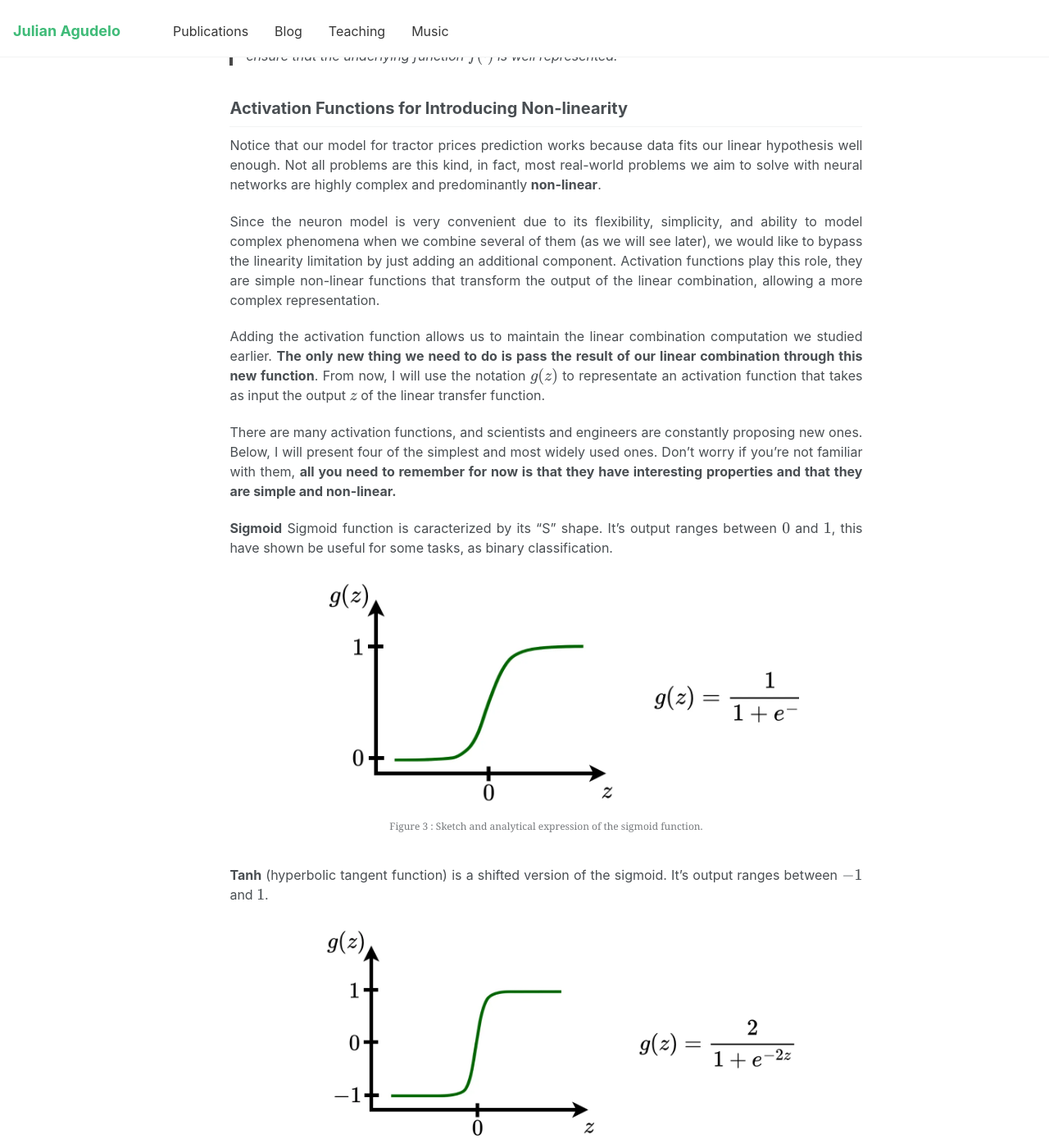
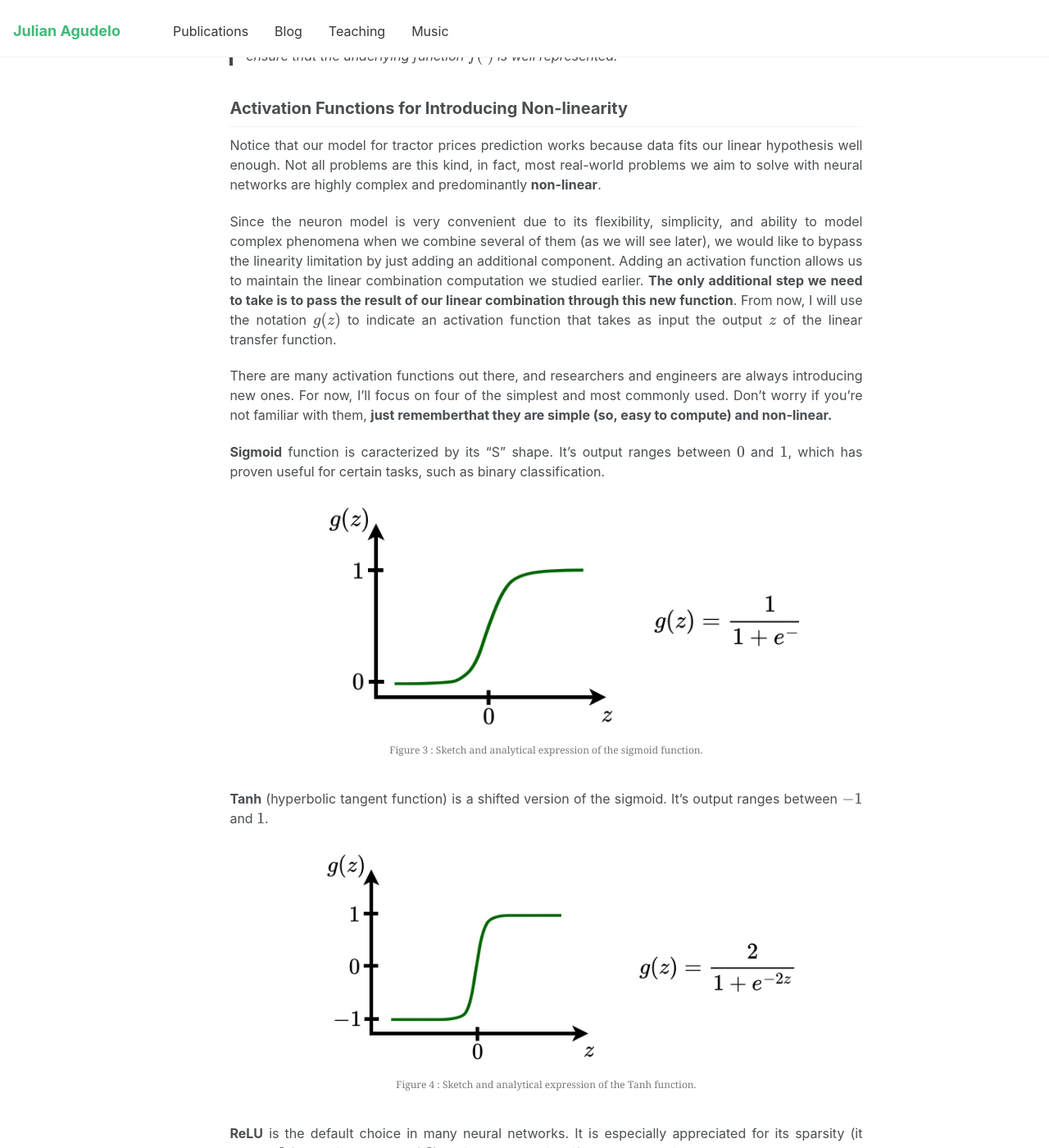
Before and after one commit to JulAgu/JulAgu.github.io, a Jekyll site: the page built from _posts/2025-11-01-NN.md, in a window 1280 px wide and 1400 px high, scrolled down 4452 px. Shown: the whole window at 82% size. Built offline with Jekyll 4.4.1, drawn with Linux system fonts in a browser that asks for light colours; some of the changed text lies outside the part shown.

Commit message:
small changes

```diff
--- a/_posts/2025-11-01-NN.md
+++ b/_posts/2025-11-01-NN.md
@@ -67,7 +67,7 @@ $$
 To figure out how a neuron can help us solve problems, let's jump right into a practical example.
 
 ### An artificial neuron in action
-Imagine that you are a farmer who wants to value his tractor in order to put it up for sale. You have the intuition that tractor prices depend in some way on \\(x_1\\), the engine size in \\(\text{cm}^3\\); \\(x_2\\), the number of kilometers driven; and \\(x_3\\), the number of hectares it can till per hour. This means assuming the existence of a \\(f(x_1, x_2, x_3)\\) that give us the price of a tractor, \\(y\\), you can go back to the problem formulation if you need.
+Imagine that you are a farmer who wants to value his tractor in order to put it up for sale. You have the intuition that tractor prices depend in some way on \\(x_1\\), the engine size in \\(\text{cm}^3\\); \\(x_2\\), the number of kilometers driven; and \\(x_3\\), the number of hectares it can till per hour. This means assuming the existence of a \\(f(x_1, x_2, x_3)\\) that give us the price of a tractor, \\(y\\). You can go back to the problem formulation if you need.
 
 To model this, the most natural approach is to try a simple linear combination of the inputs, we can use a neuron where the transfer function is a standard linear regression. Notice that I add \\(x_0 = 1\\) to make bias compatible with the summation, this is just a notation precision.
 
@@ -133,14 +133,12 @@ This way, your tractor, equipped with a **5 000** \\(\text{cm}^3\\) engine, **10
 ## Activation Functions for Introducing Non-linearity
 Notice that our model for tractor prices prediction works because data fits our linear hypothesis well enough. Not all problems are this kind, in fact, most real-world problems we aim to solve with neural networks are highly complex and predominantly **non-linear**.
 
-Since the neuron model is very convenient due to its flexibility, simplicity, and ability to model complex phenomena when we combine several of them (as we will see later), we would like to bypass the linearity limitation by just adding an additional component. Activation functions play this role, they are simple non-linear functions that transform the output of the linear combination, allowing a more complex representation.
+Since the neuron model is very convenient due to its flexibility, simplicity, and ability to model complex phenomena when we combine several of them (as we will see later), we would like to bypass the linearity limitation by just adding an additional component. Adding an activation function allows us to maintain the linear combination computation we studied earlier. **The only additional step we need to take is to pass the result of our linear combination through this new function**. From now, I will use the notation \\(g(z)\\) to indicate an activation function that takes as input the output \\(z\\) of the linear transfer function.
 
-Adding the activation function allows us to maintain the linear combination computation we studied earlier. **The only new thing we need to do is pass the result of our linear combination through this new function**. From now, I will use the notation \\(g(z)\\) to representate an activation function that takes as input the output \\(z\\) of the linear transfer function.
-
-There are many activation functions, and scientists and engineers are constantly proposing new ones. Below, I will present four of the simplest and most widely used ones. Don't worry if you're not familiar with them, **all you need to remember for now is that they have interesting properties and that they are simple and non-linear.**
+There are many activation functions out there, and researchers and engineers are always introducing new ones. For now, I’ll focus on four of the simplest and most commonly used. Don't worry if you're not familiar with them, **just rememberthat they are simple (so, easy to compute) and non-linear.**
 
 **Sigmoid**
-Sigmoid function is caracterized by its "S" shape. It's output ranges between \\(0\\) and \\(1\\), this have shown be useful for some tasks, as binary classification.
+function is caracterized by its "S" shape. It's output ranges between \\(0\\) and \\(1\\), which has proven useful for certain tasks, such as binary classification.
 
 <figure>
   <img src="{{base_path}}/images/NN/sigmoid.webp" alt="A simple neuron representing the OR fucntion" style="width:80%" />
@@ -156,7 +154,7 @@ Sigmoid function is caracterized by its "S" shape. It's output ranges between \\
 </figure>
 
 **ReLU**
-is the default choice in many architectures in many neural networks. Its computing cost is low and it's sparsity (It's \\(0\\) for any input value \\(\le 0\\)).
+is the default choice in many neural networks. It is especially appreciated for its sparsity (it returns \\(0\\) for any input value \\(\le 0\\)), which helps to simplify the computational process.
 
 <figure>
   <img src="{{base_path}}/images/NN/relu.webp" alt="A simple neuron representing the OR fucntion" style="width:80%" />
```
